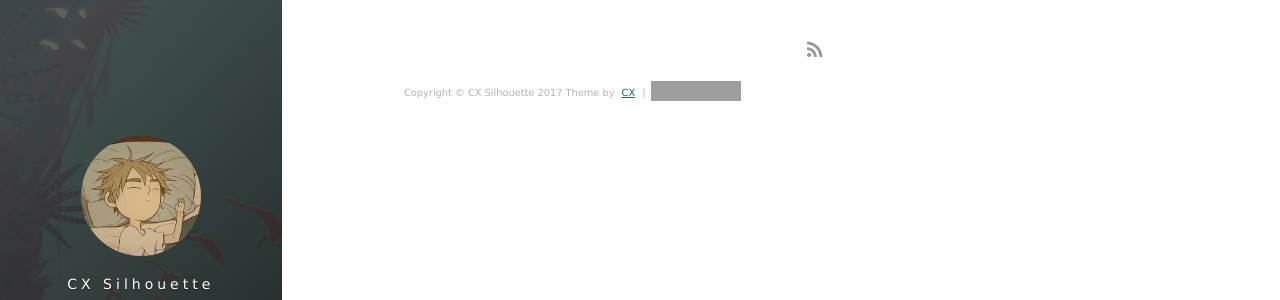
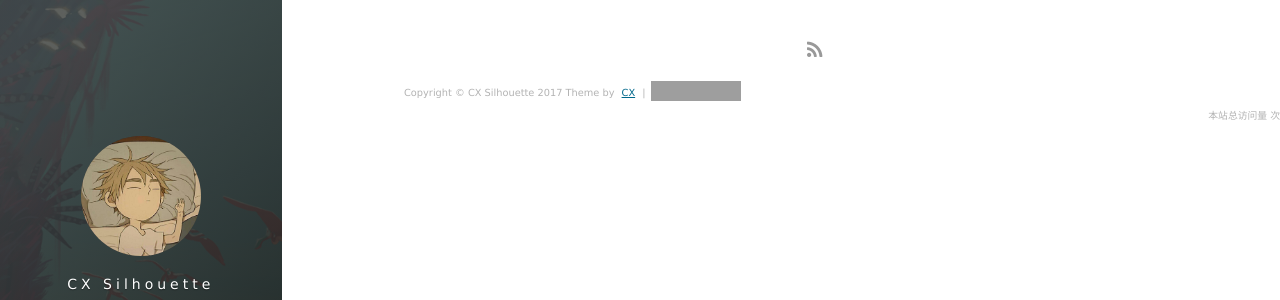
Before and after one commit to cx219/cx219.github.io, a Jekyll site: the page built from archive.html, in a window 1280 px wide. Shown: the part 152-452 px from the top of the page. Built offline with Jekyll 4.4.1, drawn with Linux system fonts in a browser that asks for light colours; nearby versions of some CDN libraries; comment, search, counter and statistics services are not loaded; grey boxes are pictures that could not be loaded.

Commit message:
Update footer.html

```diff
--- a/_includes/footer.html
+++ b/_includes/footer.html
@@ -81,8 +81,8 @@
 
           <!-- 访问统计 -->
           <span id="busuanzi_container_site_pv">
-          <!--  本站总访问量 -->
-            <span id="busuanzi_value_site_pv"></span> <!--次 -->
+          本站总访问量
+            <span id="busuanzi_value_site_pv"></span> 次
           </span>
 
         </div>
```
